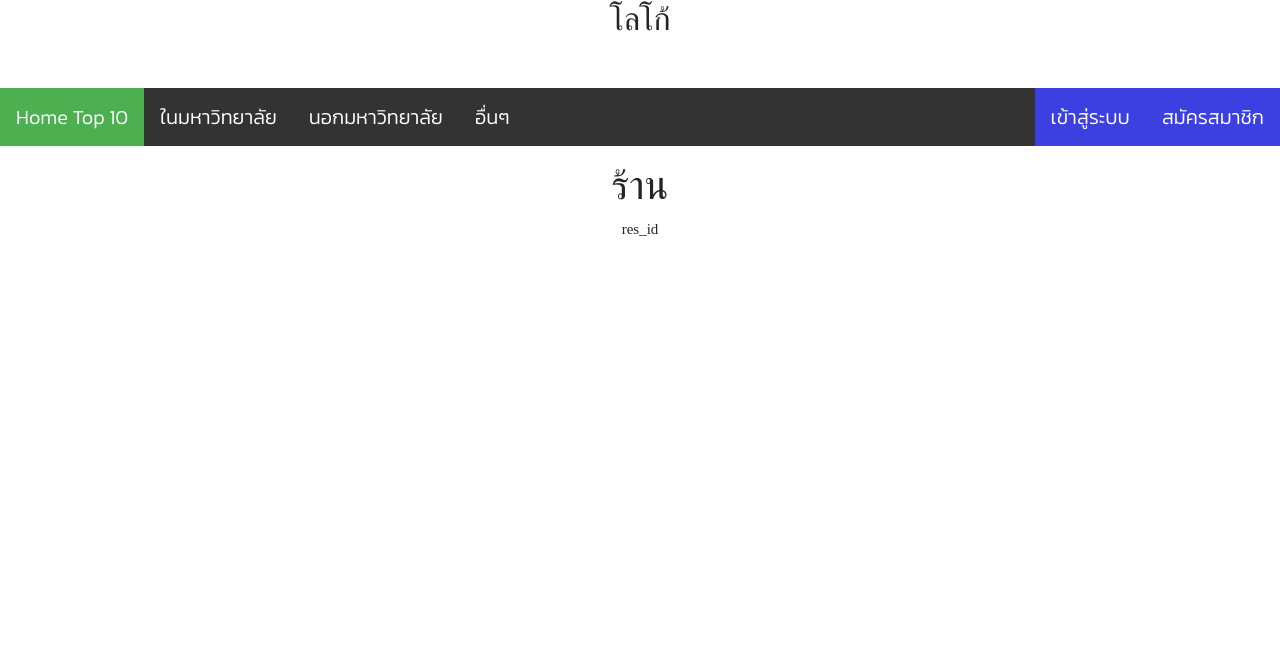
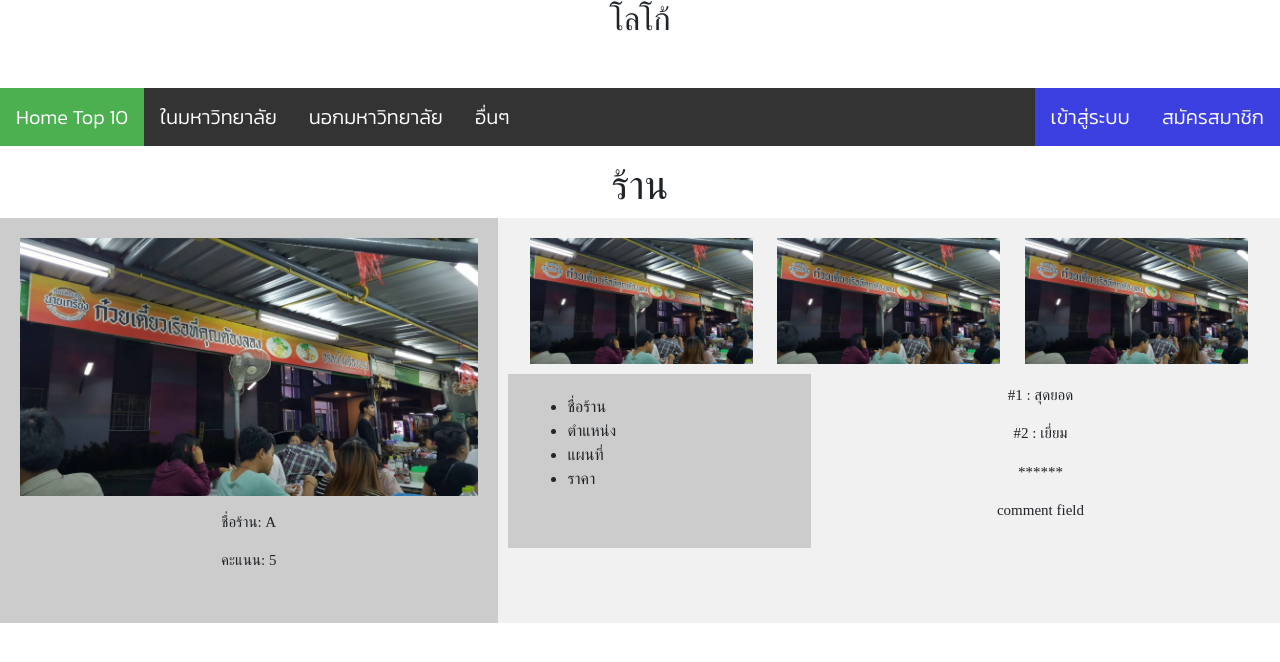
Before and after one commit to nishimaru40/Project485-Client, a React (Create React App) app: page /Restaurant/res_id in a window 1280 px wide. Shown: the top 662 px of the page. Built offline with nearby package versions, Linux system fonts and the light colour scheme; a web font is replaced by a local one.

Commit message:
หน้าข้อมูล ที่ยังไม่เสร็จ

```diff
--- a/src/Restaurant.js
+++ b/src/Restaurant.js
@@ -1,9 +1,46 @@
 import React from 'react'
+import img1 from './img/1.jpg';
+
 const Restaurant = ({ match }) => {
     return (
         <div>
             <h1>ร้าน</h1>
-            <p>{match.params.id}</p>
+            <section class="rest-info">
+                <div class="left-info">
+                    <img src={img1} alt="res1"></img>
+                    <div class="desc">
+                        <p>ชื่อร้าน: A</p>
+                        <p>คะแนน: 5</p>
+                    </div>
+                </div>
+                <div class="right-info">
+                    <div class="galleries">
+                        <img src={img1} alt="res1"></img>
+                        <img src={img1} alt="res1"></img>
+                        <img src={img1} alt="res1"></img>
+                    </div>
+                    <div class="rest-info">
+                        <div class="left-info">
+                            <ul>
+                                <li>ชื่อร้าน</li>
+                                <li>ตำแหน่ง</li>
+                                <li>แผนที่</li>
+                                <li>ราคา</li>
+                            </ul>
+                        </div>
+                        <div class="right-info">
+                            <div class="comment">
+                                <p>#1 : สุดยอด</p>
+                                <p>#2 : เยี่ยม</p>
+                            </div>
+                            <div class="comment">
+                                <p>******</p>
+                                <p>comment field</p>
+                            </div>
+                        </div>
+                    </div>
+                </div>
+            </section>
         </div>
     )
 }
--- a/src/myStyle.css
+++ b/src/myStyle.css
@@ -4,7 +4,7 @@ body {
 
 /*--------------------- about nav bar ---------------------*/
 ul.nav-bar {
-    position: -webkit-sticky ; /*Safari*/
+  position: -webkit-sticky; /*Safari*/
   position: sticky;
   top: 0;
   list-style-type: none;
@@ -16,7 +16,7 @@ ul.nav-bar {
 
 li.nav-item {
   float: left;
-    font-family: 'Kanit', sans-serif;
+  font-family: "Kanit", sans-serif;
 }
 
 li.nav-item a {
@@ -33,22 +33,22 @@ li.nav-item a:hover {
 }
 
 .active {
-    background-color: #4CAF50;
+  background-color: #4caf50;
 }
 
 /*--------------------- about header ---------------------*/
 h1 {
   text-align: center;
-    font-family: 'Chonburi', cursive;
+  font-family: "Chonburi", cursive;
   font-size: 50px;
 }
 
-.header{
+.header {
   text-align: center;
 }
 
-li#right-li{
-    float:right;
+li#right-li {
+  float: right;
   background-color: rgb(61, 64, 224);
 }
 
@@ -81,28 +81,78 @@ div.gallery {
 
 p {
   text-align: center;
-    font-family: 'Chonburi', cursive;
+  font-family: "Chonburi", cursive;
   font-size: 15px;
 }
 
 /*--------------------- about sign in , sign up ---------------------*/
 
-  form.SignIn ,form.SignUp{
+form.SignIn,
+form.SignUp {
   margin-left: 300px;
   margin-right: 300px;
   padding: 100px;
   text-align: center;
-    font-family: 'Kanit', sans-serif;
+  font-family: "Kanit", sans-serif;
 }
 
-  form.SignUp{
+form.SignUp {
   margin-left: 300px;
   margin-right: 300px;
   padding: 50px;
   text-align: center;
-    font-family: 'Kanit', sans-serif;
+  font-family: "Kanit", sans-serif;
 }
 
-  div.form-group{
+div.form-group {
   text-align: left;
 }
+
+.comment {
+  border: #111;
+  text-align: left;
+}
+
+.vote {
+  border: #111;
+}
+
+/* Container for flexboxes */
+.rest-info {
+  display: -webkit-flex;
+  display: flex;
+}
+
+/* Style the navigation menu */
+.left-info {
+  -webkit-flex: 3;
+  -ms-flex: 3;
+  flex: 3;
+  background: #ccc;
+  padding: 20px;
+}
+
+.left-info img {
+  width: 100%;
+}
+
+/* Style the content */
+.right-info {
+  -webkit-flex: 5;
+  -ms-flex: 5;
+  flex: 5;
+  background-color: #f1f1f1;
+  padding: 10px;
+}
+.right-info img {
+  margin: auto;
+  width: 90%;
+}
+
+/* Responsive layout - makes the menu and the content (inside the section) sit on top of each other instead of next to each other */
+@media (max-width: 600px) {
+  section {
+    -webkit-flex-direction: column;
+    flex-direction: column;
+  }
+}
```
Lines whose indentation alone changed are shown as unchanged.
